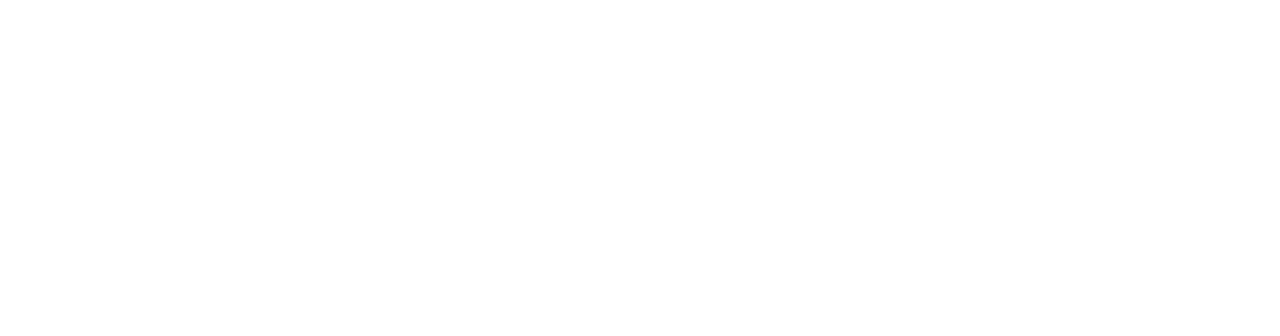
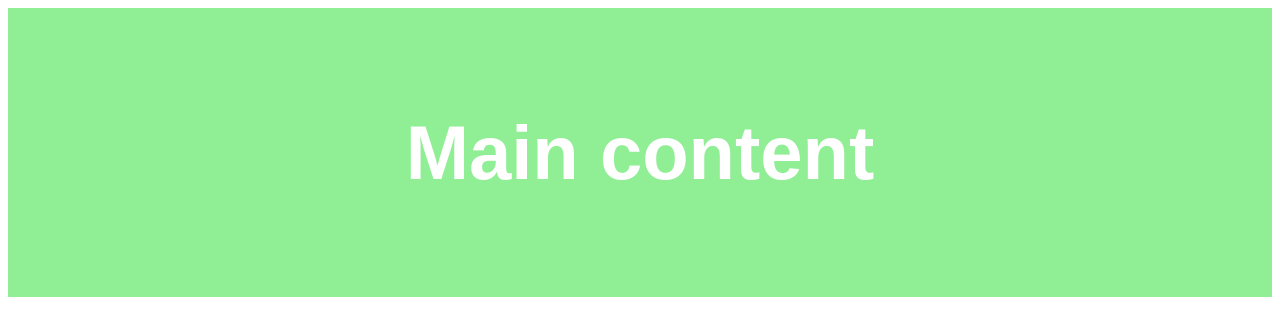
Before and after one commit to WebstyleUgn/remote-test, a plain HTML site: page index.html in a window 1280 px wide. Drawn offline with Linux system fonts and the light colour scheme.

Commit message:
Content ready

```diff
--- a/index.html
+++ b/index.html
@@ -4,9 +4,12 @@
     <meta charset="UTF-8">
     <meta http-equiv="X-UA-Compatible" content="IE=edge">
     <meta name="viewport" content="width=device-width, initial-scale=1.0">
+    <link rel="stylesheet" href="main.css">
     <title>Document</title>
 </head>
 <body>
-
+    <main class="main">
+        <h1>Main content</h1>
+    </main>
 </body>
 </html>
--- a/main.css
+++ b/main.css
@@ -0,0 +1,9 @@
+.main {
+    background: rgb(144, 238, 149);
+    padding: 50px 100px;
+    font-size: 38px;
+    color: #fff;
+    font-family: Sans-Serif;
+    text-align: center;
+    color: #fff;
+}
```
